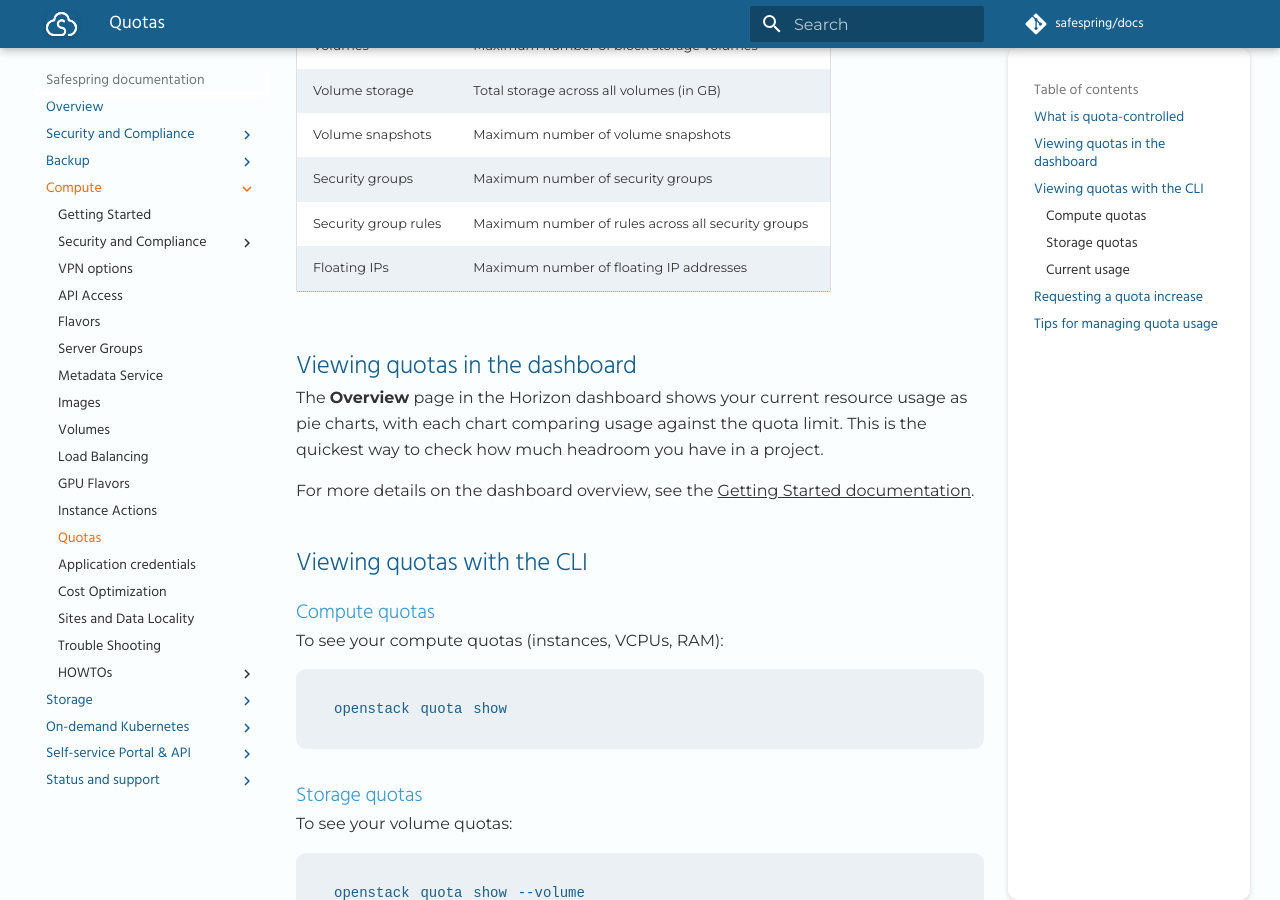
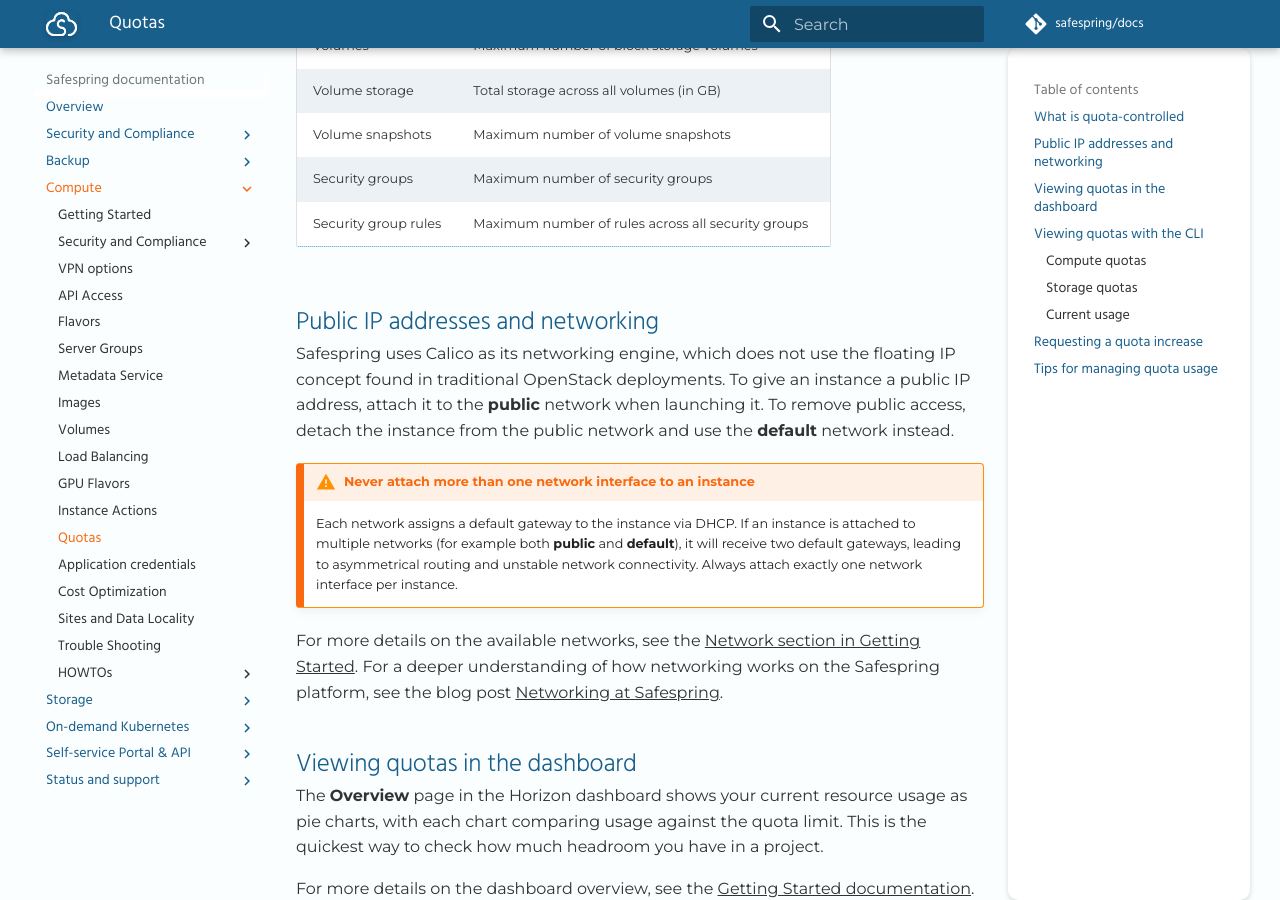
Before and after one commit to safespring/docs, an MkDocs documentation site: the page built from content/compute/quotas.md, in a window 1280 px wide and 900 px high, scrolled down 602 px. Built offline with MkDocs 1.6.1 and Material for MkDocs 9.7.7, drawn with Linux system fonts in a browser that asks for light colours; some web fonts are replaced; a script that is not in the unit is left out; comment, search, counter and statistics services are not loaded.

Commit message:
Fix networking references: remove floating IPs, add Calico notes
Replace floating IP references with public network instructions,
add warnings about single-interface requirement with asymmetrical
routing explanation, link to networking blog post, recommend
security groups over local firewalls.

Co-Authored-By: Claude Opus 4.6 <noreply@anthropic.com>

```diff
--- a/content/compute/quotas.md
+++ b/content/compute/quotas.md
@@ -18,7 +18,15 @@ Each project has quotas for the following resource types:
 | Volume snapshots | Maximum number of volume snapshots |
 | Security groups | Maximum number of security groups |
 | Security group rules | Maximum number of rules across all security groups |
-| Floating IPs | Maximum number of floating IP addresses |
+
+## Public IP addresses and networking
+
+Safespring uses Calico as its networking engine, which does not use the floating IP concept found in traditional OpenStack deployments. To give an instance a public IP address, attach it to the **public** network when launching it. To remove public access, detach the instance from the public network and use the **default** network instead.
+
+!!! warning "Never attach more than one network interface to an instance"
+    Each network assigns a default gateway to the instance via DHCP. If an instance is attached to multiple networks (for example both **public** and **default**), it will receive two default gateways, leading to asymmetrical routing and unstable network connectivity. Always attach exactly one network interface per instance.
+
+For more details on the available networks, see the [Network section in Getting Started](getting-started.md#network). For a deeper understanding of how networking works on the Safespring platform, see the blog post [Networking at Safespring](https://www.safespring.com/blogg/2022/2022-03-network/).
 
 ## Viewing quotas in the dashboard
 
```
Also changed, not shown: content/compute/getting-started.md (+5 -4 lines).
